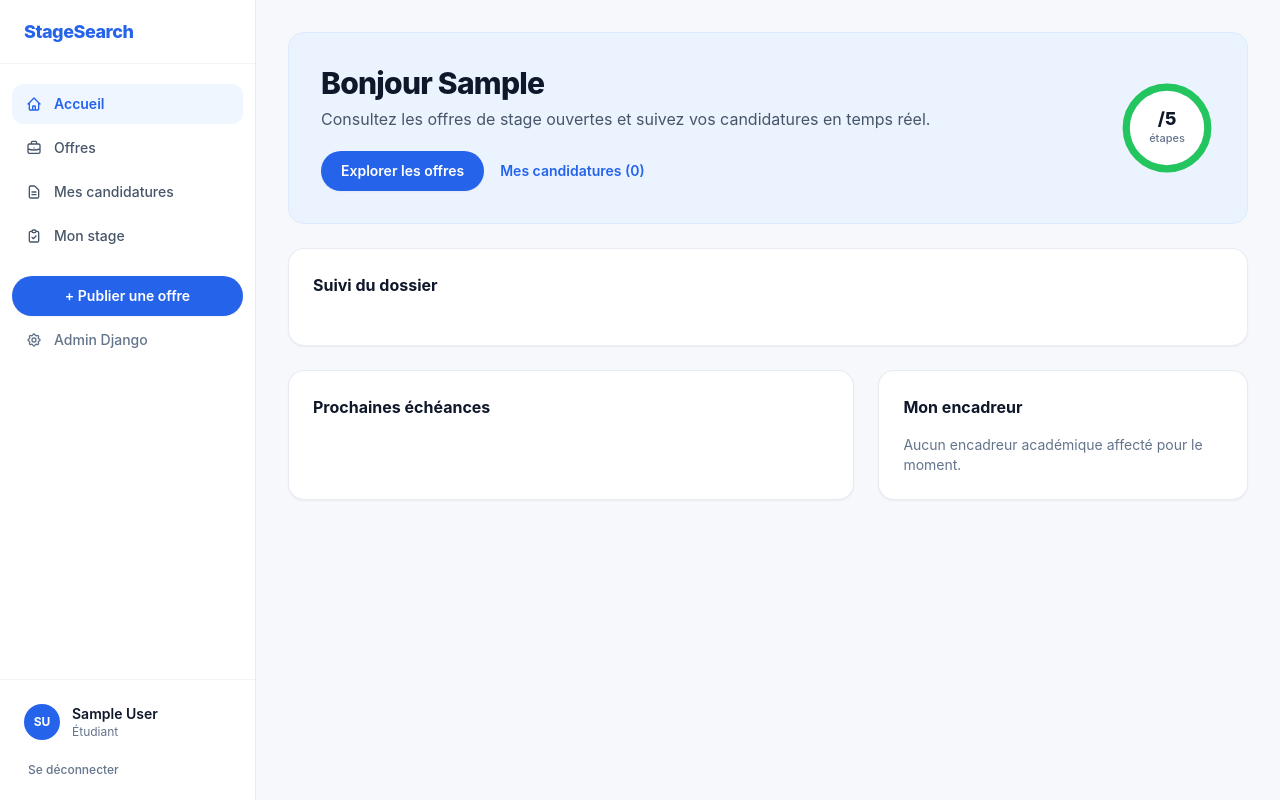
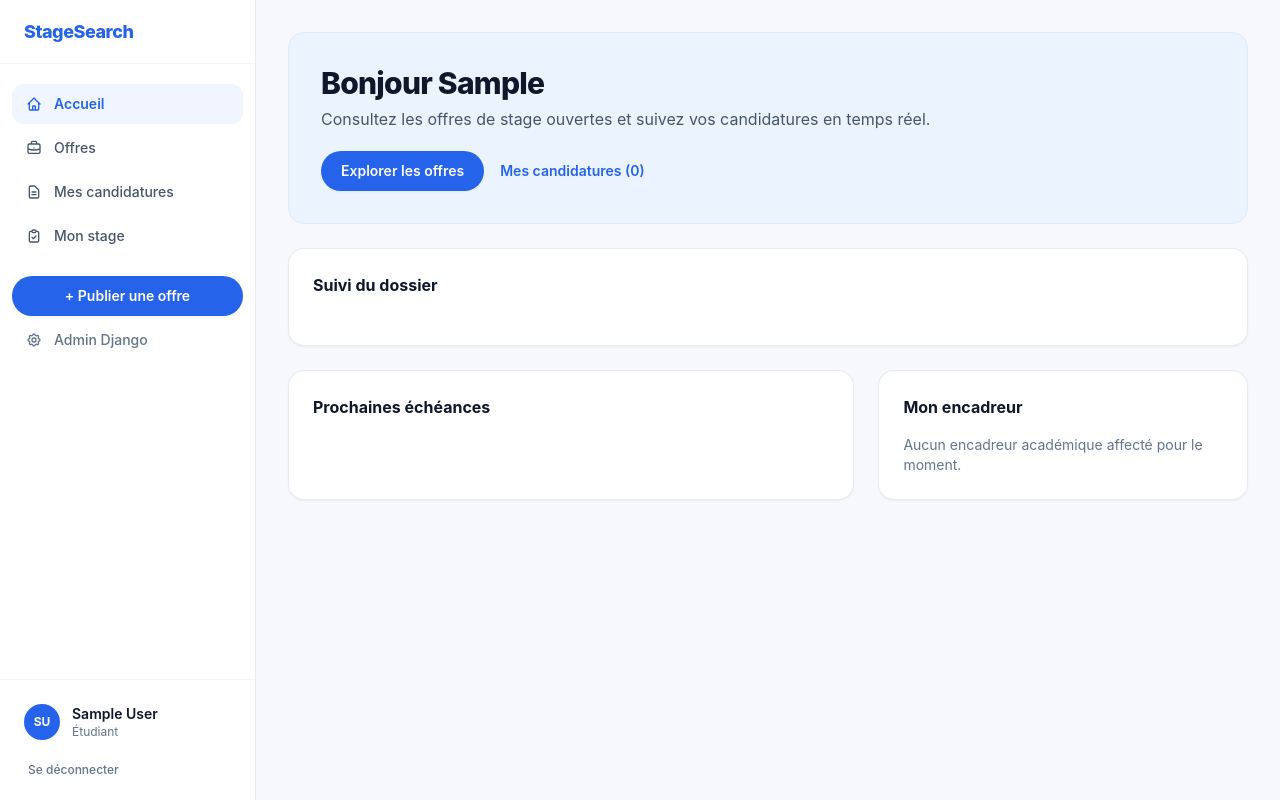
Before and after one commit to fahdionsanon-pixel/StageAcad, a Django app: page /tableau-de-bord/ in a window 1280 px wide. Run offline with Django 5.2, Linux system fonts and the light colour scheme; the visitor is signed in with stand-in values (Sample User, id 1); data that the repository does not hold is empty; some libraries are stand-ins or nearby versions.

Commit message:
Retirer l'anneau de progression 3/5 étapes du tableau de bord étudiant

```diff
--- a/templates/stages/dashboard.html
+++ b/templates/stages/dashboard.html
@@ -4,8 +4,8 @@
 {% block content %}
   {% if user.is_etudiant %}
     <!-- ACCUEIL ÉTUDIANT (Design moderne épuré) -->
-    <!-- Carte de bienvenue bleu clair + anneau de progression -->
-    <section class="rounded-2xl bg-[#EBF3FF] border border-blue-100 p-6 sm:p-8 mb-6 flex flex-col sm:flex-row items-start sm:items-center justify-between gap-6">
+    <!-- Carte de bienvenue bleu clair -->
+    <section class="rounded-2xl bg-[#EBF3FF] border border-blue-100 p-6 sm:p-8 mb-6">
       <div>
         <h1 class="text-2xl sm:text-3xl font-extrabold text-slate-900 tracking-tight">
           Bonjour {{ user.first_name|default:user.display_name }}
@@ -33,21 +33,6 @@
               Mes candidatures ({{ nb_candidatures }})
             </a>
           {% endif %}
-        </div>
-      </div>
-
-      <!-- Anneau circulaire X/5 étapes -->
-      <div class="relative flex items-center justify-center shrink-0 self-center sm:self-auto">
-        <svg class="w-24 h-24 -rotate-90" viewBox="0 0 80 80">
-          <circle cx="40" cy="40" r="34" fill="white" stroke="#E2E8F0" stroke-width="6"></circle>
-          <circle cx="40" cy="40" r="34" fill="none" stroke="#22C55E" stroke-width="6"
-            stroke-linecap="round"
-            stroke-dasharray="213.6"
-            stroke-dashoffset="{{ ring_offset }}"></circle>
-        </svg>
-        <div class="absolute inset-0 flex flex-col items-center justify-center text-center">
-          <span class="text-lg font-extrabold text-slate-900 leading-none">{{ etapes_validees }}/5</span>
-          <span class="text-[11px] font-medium text-slate-500 mt-0.5">étapes</span>
         </div>
       </div>
     </section>
```
